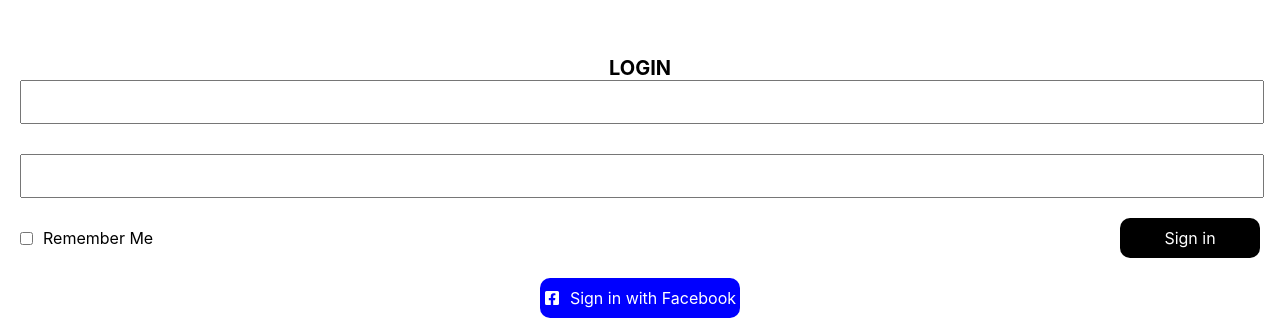
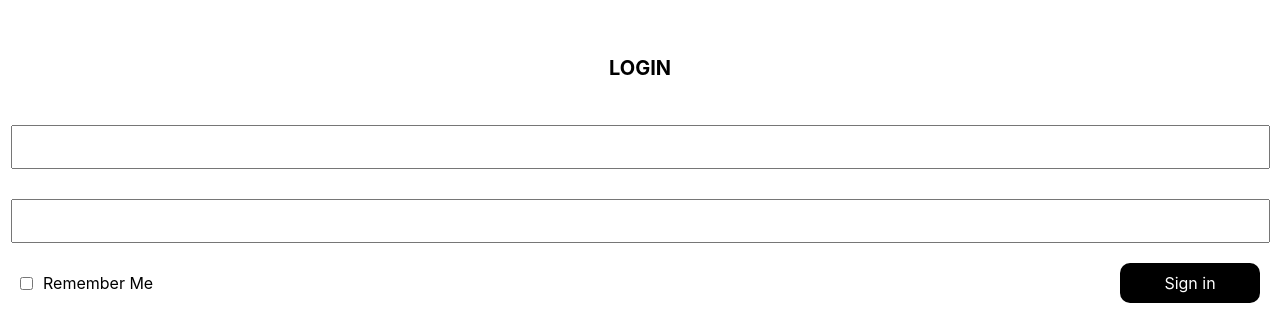
Before and after one commit to jantoandriano/sehatq, a React (Create React App) app: page /login in a window 1280 px wide. Shown: the part 584-905 px from the top of the page. Built offline with nearby package versions, Linux system fonts and the light colour scheme.

Commit message:
update login

```diff
--- a/src/pages/Login/index.js
+++ b/src/pages/Login/index.js
@@ -24,6 +24,10 @@ function Login() {
   const dispatch = useDispatch();
 
   const handleSignIn = () => {
+    localStorage.setItem(
+      "access_token",
+      "ya29.a0AfH6SMBlwPgG00n1nwdtjKhWHvFZzAEQHK9I7NX_-LS8ZRktMbqfrQ0LTUGmzj88Enqp9s2H_"
+    );
     history.push("/beranda");
   };
 
@@ -38,8 +42,10 @@ function Login() {
   return (
     <Wrapper>
       <Title>LOGIN</Title>
-      <InputEmail />
-      <InputPassword />
+      <VStack>
+        <InputEmail type="text" />
+        <InputPassword type="password" />
+      </VStack>
 
       <HStack style={{ marginTop: "20px" }}>
         <Checkbox />
--- a/src/pages/Login/styles.js
+++ b/src/pages/Login/styles.js
@@ -12,12 +12,14 @@ export const Title = styled.h1`
 export const InputPassword = styled.input`
   width: 100%;
   height: 40px;
+  padding-left: 15px;
 `;
 
 export const InputEmail = styled.input`
   width: 100%;
   height: 40px;
   margin-bottom: 30px;
+  padding-left: 15px;
 `;
 
 export const Flex = styled.div`
```
